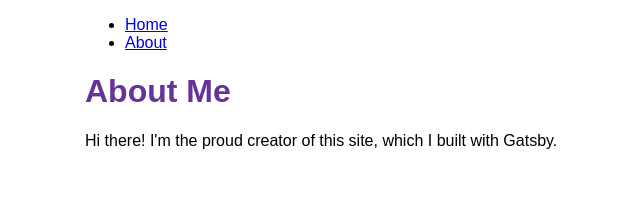
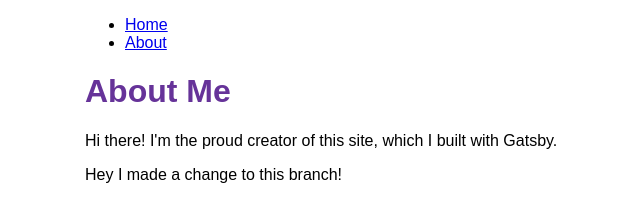
Before and after one commit to PersianBlue/my-first-gatsby-site, a Gatsby site: page /about in a window 1280 px wide. Shown: the whole page, without its empty margins (305-945 px from the left). Built offline with nearby package versions, Linux system fonts and the light colour scheme; Gatsby itself is replaced by a stand-in of ours.

Commit message:
updated the about as a test

```diff
--- a/src/pages/about.js
+++ b/src/pages/about.js
@@ -4,6 +4,7 @@ const AboutPage = () => {
   return (
     <Layout pageTitle="About Me">
       <p>Hi there! I'm the proud creator of this site, which I built with Gatsby.</p>
+      <p> Hey I made a change to this branch!</p>
     </Layout>
   )
 }
```
